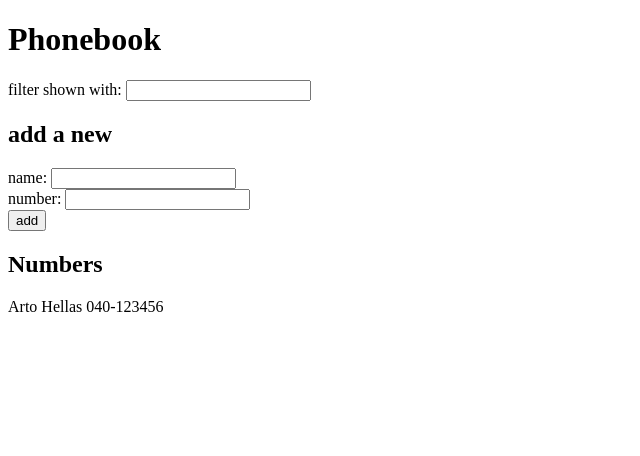
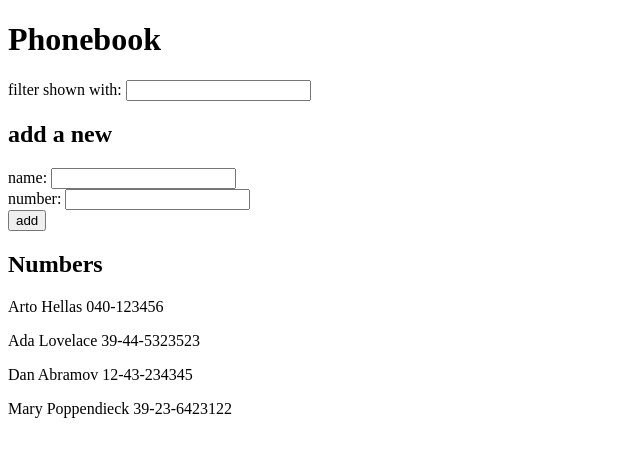
Before and after one commit to Vikram-04/Fullstack-open, a React (Vite) app in the folder part-2/The-phonebook/: page / in a window 1280 px wide. Shown: the top 456 px of the page, without its empty margins (0-640 px from the left). Built offline with nearby package versions, Linux system fonts and the light colour scheme; data requests are answered from the project's data file.

Commit message:
Exercise 2.11 - Fetches initial data from server

```diff
--- /dev/null
+++ b/part-2/The-phonebook/db.json
@@ -0,0 +1,24 @@
+{
+  "persons": [
+    {
+      "name": "Arto Hellas",
+      "number": "040-123456",
+      "id": "1"
+    },
+    {
+      "name": "Ada Lovelace",
+      "number": "39-44-5323523",
+      "id": "2"
+    },
+    {
+      "name": "Dan Abramov",
+      "number": "12-43-234345",
+      "id": "3"
+    },
+    {
+      "name": "Mary Poppendieck",
+      "number": "39-23-6423122",
+      "id": "4"
+    }
+  ]
+}
--- a/part-2/The-phonebook/package.json
+++ b/part-2/The-phonebook/package.json
@@ -7,9 +7,11 @@
     "dev": "vite",
     "build": "vite build",
     "lint": "eslint .",
-    "preview": "vite preview"
+    "preview": "vite preview",
+    "server": "json-server -p 3001 db.json"
   },
   "dependencies": {
+    "axios": "^1.18.1",
     "react": "^19.2.6",
     "react-dom": "^19.2.6"
   },
@@ -22,6 +24,7 @@
     "eslint-plugin-react-hooks": "^7.1.1",
     "eslint-plugin-react-refresh": "^0.5.2",
     "globals": "^17.6.0",
+    "json-server": "^1.0.0-beta.15",
     "vite": "^8.0.12"
   }
 }
--- a/part-2/The-phonebook/src/App.jsx
+++ b/part-2/The-phonebook/src/App.jsx
@@ -1,4 +1,5 @@
-import { useState } from "react";
+import axios from "axios";
+import { useEffect, useState } from "react";
 
 const Search = ({ search, handleSearch }) => {
   return (
@@ -49,12 +50,16 @@
 };
 
 const App = () => {
-  const [persons, setPersons] = useState([
-    { name: "Arto Hellas", number: "040-123456" },
-  ]);
+  const [persons, setPersons] = useState([]);
   const [newName, setNewName] = useState("");
   const [newNumber, setNewNumber] = useState("");
   const [search, setSearch] = useState("");
+
+  useEffect(() => {
+    axios.get("http://localhost:3001/persons").then((response) => {
+      setPersons(response.data);
+    });
+  });
 
   const handleSubmit = (event) => {
     event.preventDefault();
```
Also changed, not shown: 1 other file (tests, documents, lock files or other folders).
